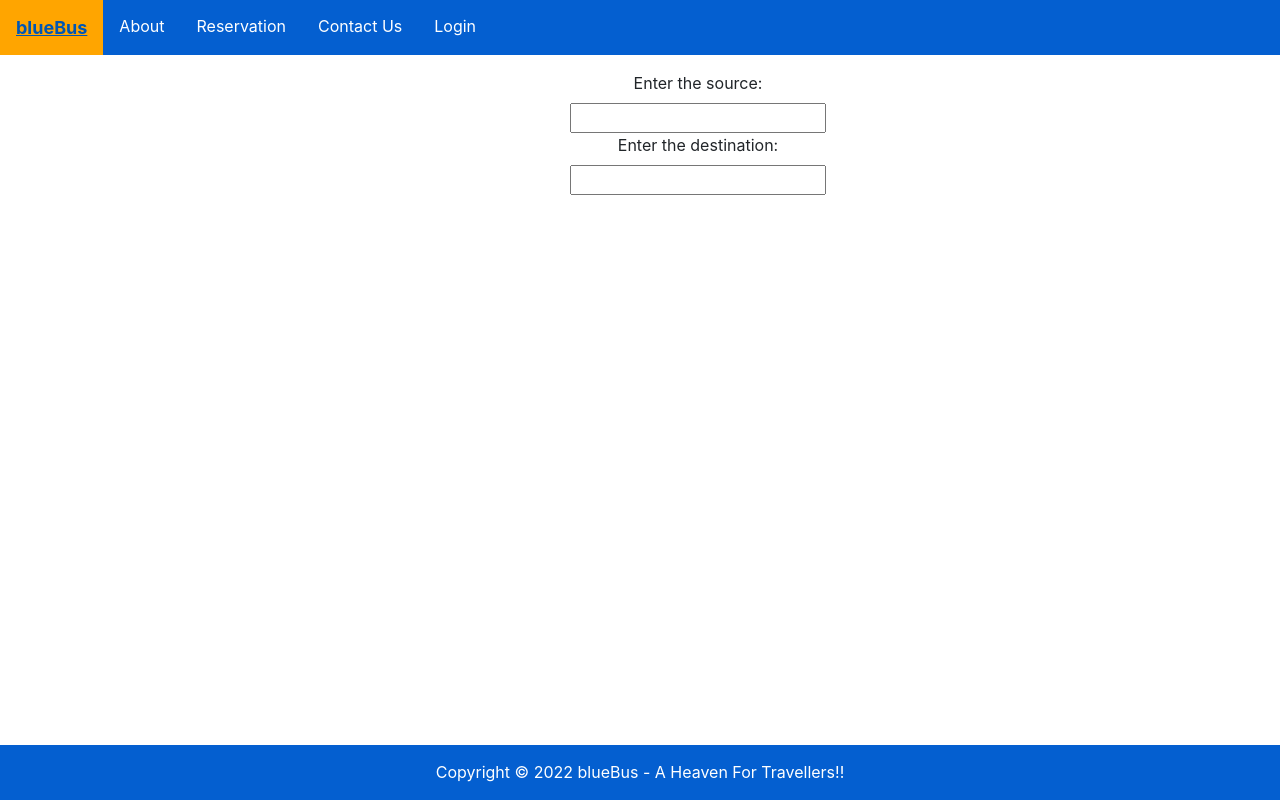
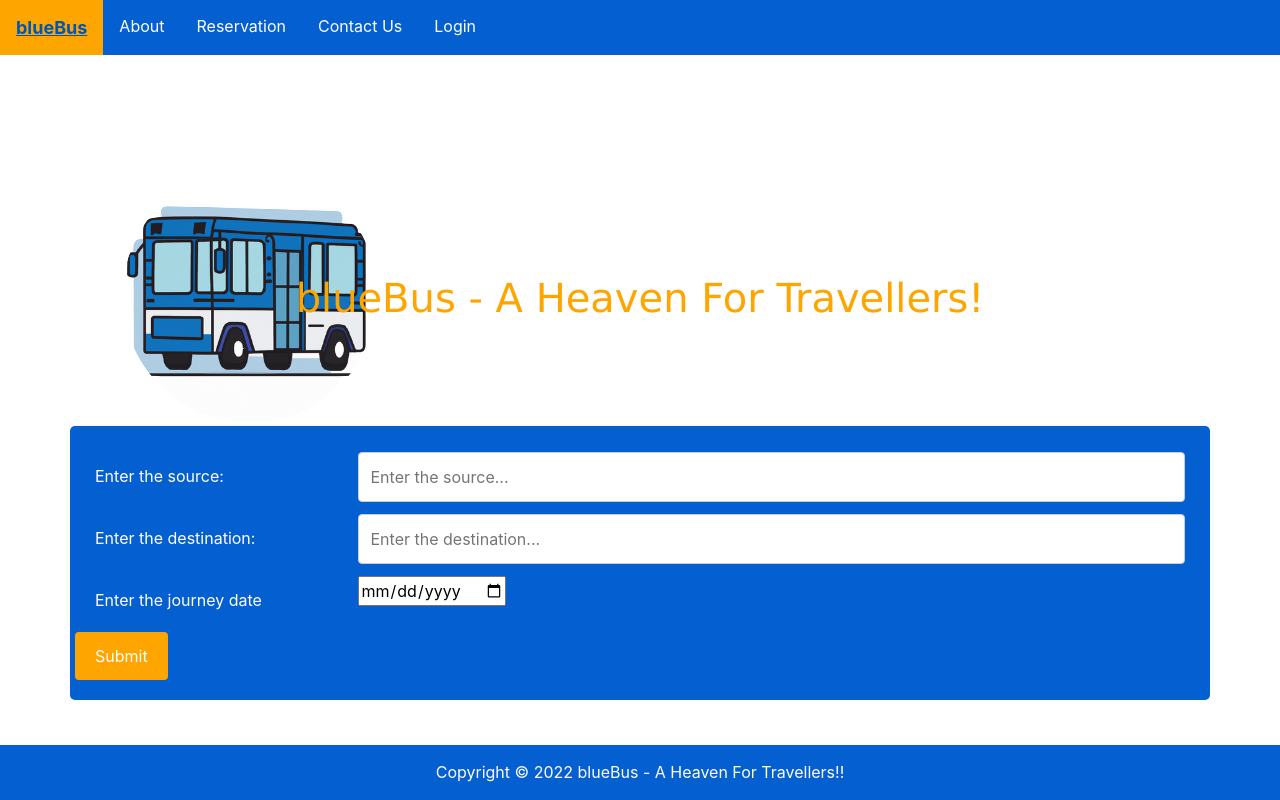
Before and after one commit to edsodz/Blue-Bus, a PHP site: page / in a window 1280 px wide. Run offline with PHP 8.4, Linux system fonts and the light colour scheme; some libraries are stand-ins or nearby versions.

Commit message:
feat: modified the blueBus

```diff
--- a/CSS/styles.css
+++ b/CSS/styles.css
@@ -9,6 +9,22 @@ ul {
 body,
 html {
     height: 100%;
+}
+
+#header{
+    height: 156px;
+    padding: 0;
+    font-size: 14px;
+    width:100%;
+}
+
+#heading{
+	text-align:center;
+	font-size:50pt;
+	font-family:verdana,arial,sans-serif;
+	color:#FFA500;
+	padding-top:35pt;
+	line-height:normal;
 }
 
 li {
--- a/index.html
+++ b/index.html
@@ -21,11 +21,87 @@
   <script src="//maxcdn.bootstrapcdn.com/bootstrap/4.1.1/js/bootstrap.min.js"></script>
   <script src="//cdnjs.cloudflare.com/ajax/libs/jquery/3.2.1/jquery.min.js"></script>
 
+  <style>
+    * {
+      box-sizing: border-box;
+    }
+
+    input[type=text],
+    select,
+    textarea {
+      width: 100%;
+      padding: 12px;
+      border: 1px solid #ccc;
+      border-radius: 4px;
+      resize: vertical;
+    }
+
+    label {
+      padding: 12px 12px 12px 0;
+      display: inline-block;
+    }
+
+    input[type=submit] {
+      background-color: #FFA500;
+      color: white;
+      padding: 12px 20px;
+      border: none;
+      border-radius: 4px;
+      cursor: pointer;
+      float: right;
+
+    }
+
+    input[type=submit]:hover {
+      background-color: #FFA500;
+    }
+
+    .container {
+      border-radius: 5px;
+      background-color: rgb(4, 95, 208);
+      padding: 20px;
+    }
+
+    .col-25 {
+      float: left;
+      width: 25%;
+      margin-top: 6px;
+      color: white;
+      padding-left: 20px;
+    }
+
+    .col-75 {
+      float: left;
+      width: 75%;
+      margin-top: 6px;
+      padding-right: 20px;
+    }
+
+    /* Clear floats after the columns */
+    .row:after {
+      content: "";
+      display: table;
+      clear: both;
+    }
+
+    /* Responsive layout - when the screen is less than 600px wide, make the two columns stack on top of each other instead of next to each other */
+    @media screen and (max-width: 600px) {
+
+      .col-25,
+      .col-75,
+      input[type=submit] {
+        width: 100%;
+        margin-top: 0;
+      }
+    }
+  </style>
+
 </head>
 
 <body class="body">
 
   <!-- Navigation Bar  -->
+  <div class="navigationbar">
     <ul>
       <li><a class="active" href="#home"><strong>blueBus</strong></a></li>
       <li><a href="#about" target="_blank">About</a></li>
@@ -33,20 +109,56 @@
       <li><a href="contactUs.html" target="_blank">Contact Us</a></li>
       <li><a href="loginSignup.html" target="_blank">Login</a></li>
     </ul>
+  </div>
 
+  <!-- header -->
+  <div class="header">
+    <div id="header">
+      <img src="/images/busIsBlueLogo-removebg-preview.png" alt="blueBusLogo" class="blueBusLogo">
+    </div>
+    <div id="heading">
+      <h1>blueBus - A Heaven For Travellers!</h1>
+    </div>
+  </div>
+  <br><br><br><br>
   <!-- Bus Booking Form -->
-  <div id="BusBookingFormBlock" align="center">
-    <form action="searchBuses.php" method="post">
-      <label for="busSource" aria-placeholder="Enter the source...">Enter the source:</label><br>
-      <input type="text" id="busSource" name="busSource"> <br>
-      <label for="busDestination">Enter the destination: </label><br>
-      <input type="text" id="busDestination" name="busDestination">
+  <div class="container">
+    <form action="/action_page.php">
+      <div class="row">
+        <div class="col-25">
+          <label for="source">Enter the source: </label>
+        </div>
+        <div class="col-75">
+          <input type="text" id="source" name="source" placeholder="Enter the source...">
+        </div>
+      </div>
+      <div class="row">
+        <div class="col-25">
+          <label for="destination">Enter the destination: </label>
+        </div>
+        <div class="col-75">
+          <input type="text" id="destination" name="destination" placeholder="Enter the destination...">
+        </div>
+      </div>
+      <div class="row">
+        <div class="col-25">
+          <label for="journeyDate">Enter the journey date</label>
+        </div>
+        <div class="col-75">
+          <input type="date" id="journeyDate" name="journeyDate">
+        </div>
+      </div>
+      <div class="row">
+        <input type="submit" value="Submit">
+      </div>
     </form>
   </div>
+
   <!-- footer -->
   <footer>
     <p>Copyright &copy; 2022 blueBus - A Heaven For Travellers!!</p>
   </footer>
+
 </body>
 
 </html>
```
Also changed, not shown: images/busIsBlueLogo-removebg-preview.png (added). Lines whose indentation alone changed are shown as unchanged.
